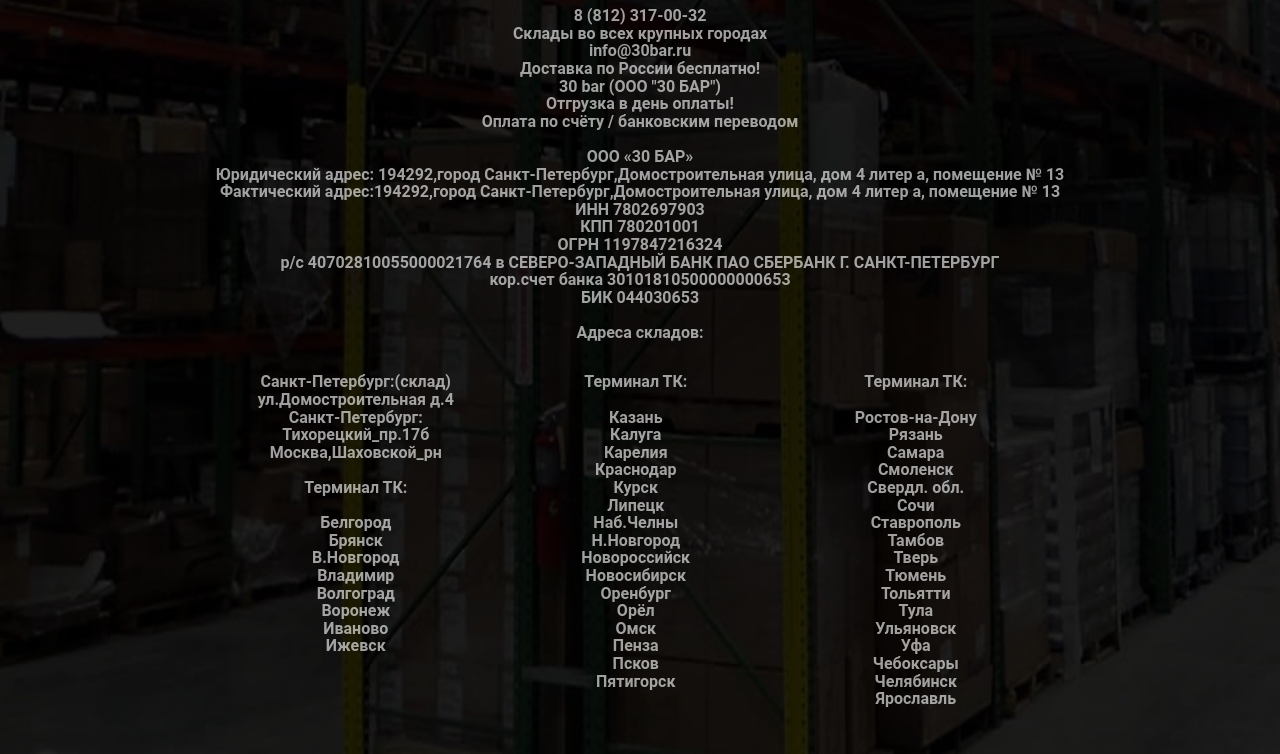
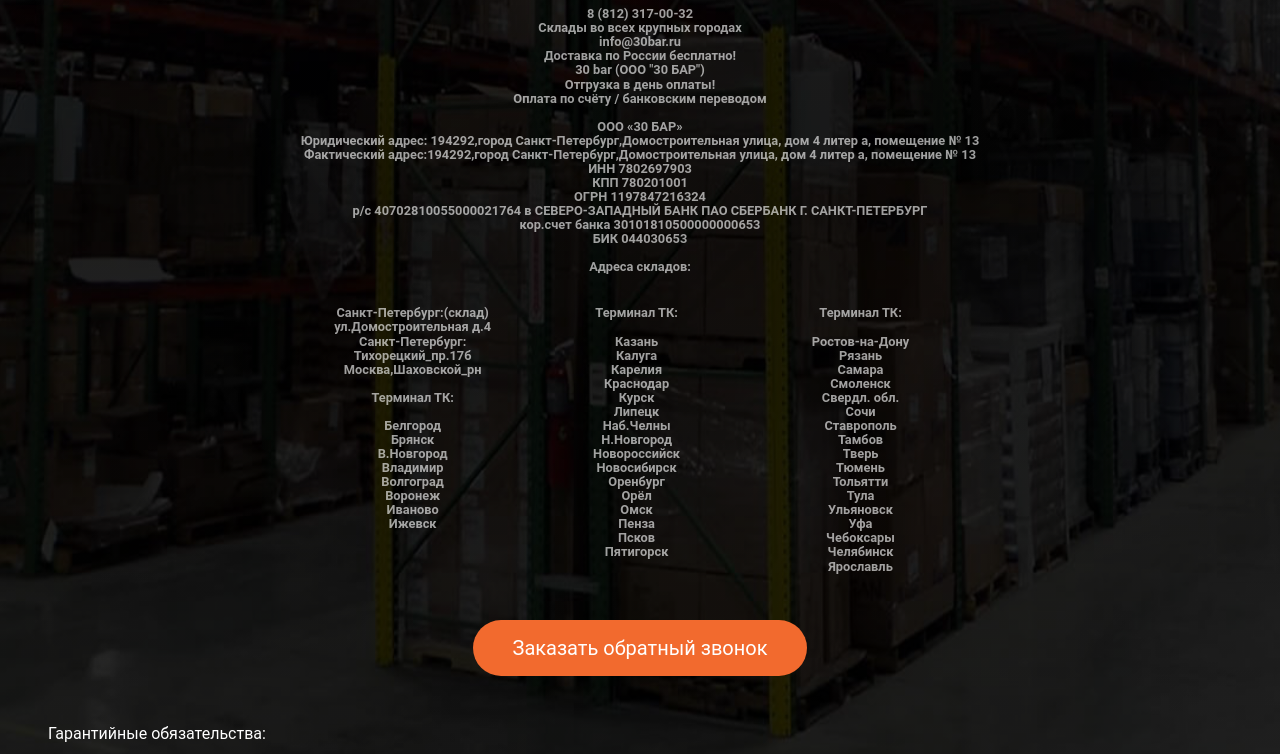
Before and after one commit to oinari-shinto/eurobaki-v2, a Gatsby site: page /Contact in a window 1280 px wide. Shown: the part 184-938 px from the top of the page. Built offline with nearby package versions, Linux system fonts and the light colour scheme; Gatsby itself is replaced by a stand-in of ours.

Commit message:
fix addres text

```diff
--- a/src/components/animeComponents/ContactInfo.js
+++ b/src/components/animeComponents/ContactInfo.js
@@ -184,7 +184,7 @@
     text-align: center;
     padding: 0 1rem;
     opacity: 1;
-    font-size: clamp(0.5rem, 2vw, 1rem);
+    font-size: clamp(0.2rem, 1vw, 1rem);
     margin-bottom: 2rem;
     /* font-weight: 400; */
     height: 1250;
```
